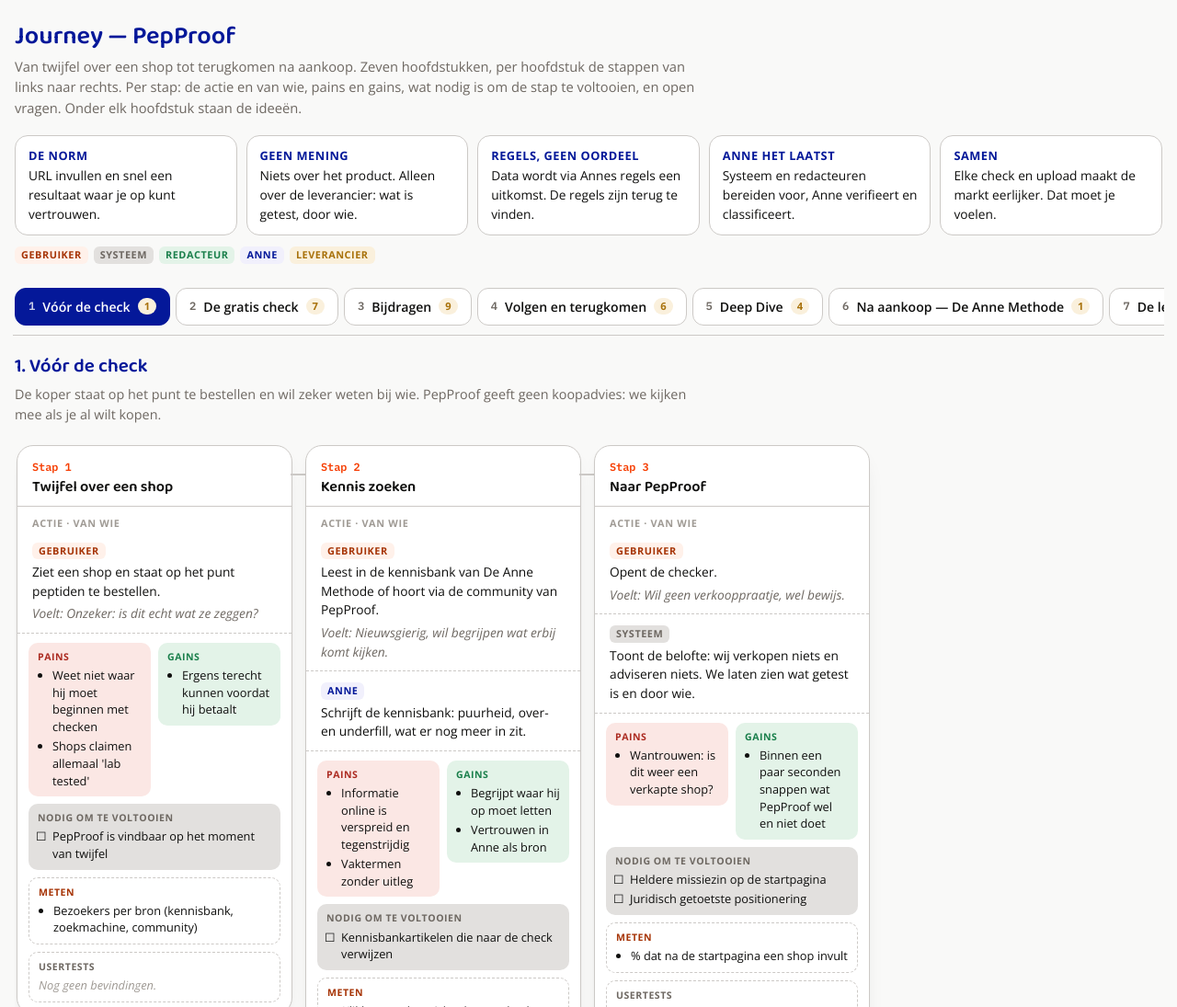
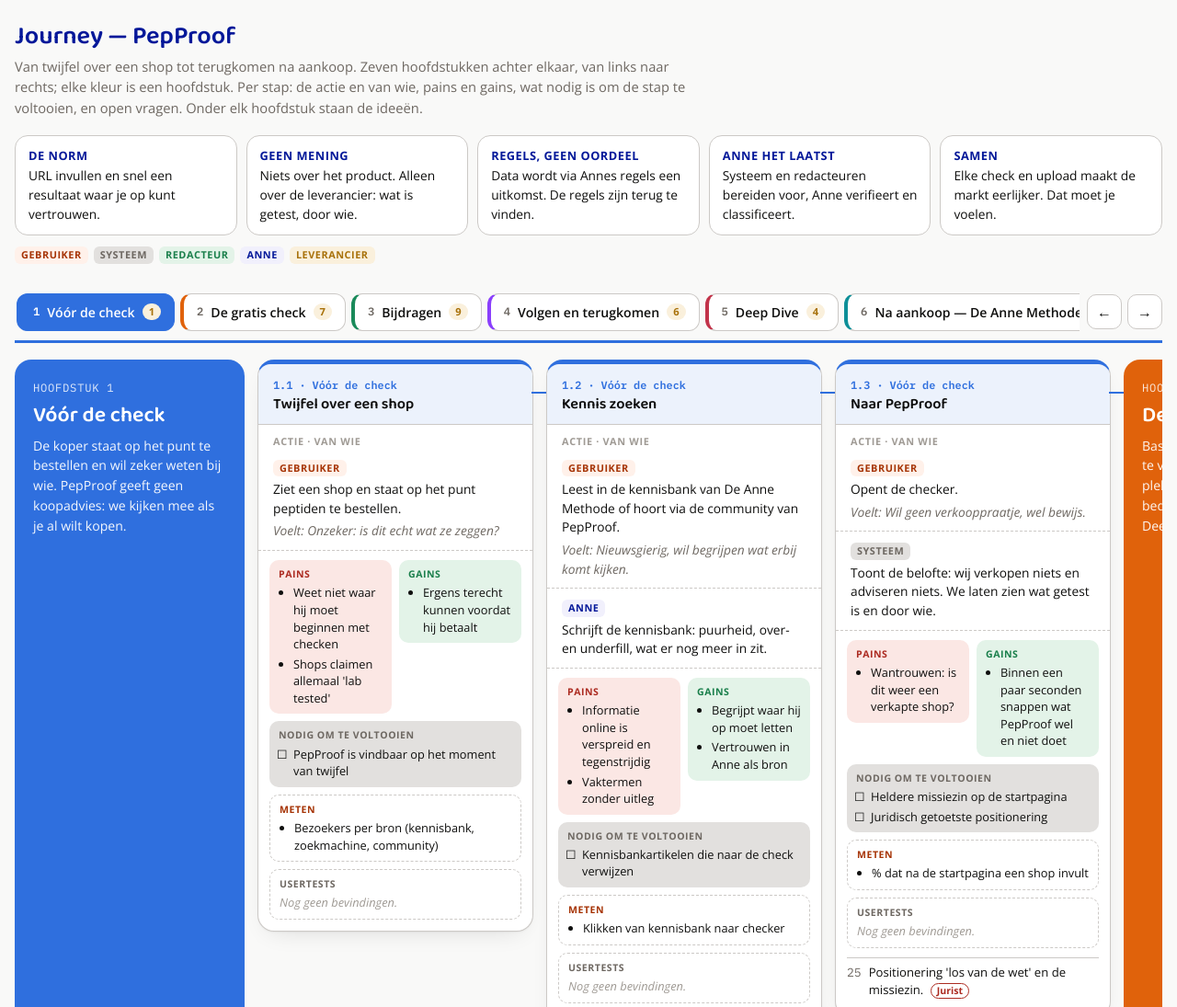
Before and after one commit to ruben427/bedrijfchecker-backend, a website: page admin-journey.html in a window 1280 px wide. Shown: the top 1095 px of the page at 92% size. Drawn offline with nearby package versions, Linux system fonts and the light colour scheme.

Commit message:
Journeypagina: zeven hoofdstukken, meten, usertests en status per idee

```diff
--- a/admin-journey.html
+++ b/admin-journey.html
@@ -35,8 +35,6 @@
     background:var(--surface);color:var(--text);border:1px solid var(--border);display:flex;align-items:center;gap:8px}
   .tab .nr{font-family:var(--font-mono,'IBM Plex Mono',monospace);font-size:.76rem;color:var(--text-muted)}
   .tab .tel{font-size:.7rem;font-weight:700;background:var(--warn-soft);color:var(--warn);border-radius:999px;padding:1px 7px}
-  .tab[aria-selected="true"]{background:var(--heading);border-color:var(--heading);color:var(--surface)}
-  .tab[aria-selected="true"] .nr{color:var(--surface);opacity:.8}
 
   .hoofdstuk-kop{margin:18px 0 4px}
   .hoofdstuk-kop h2{font-family:var(--font-kop,'Baloo 2',sans-serif);color:var(--heading);font-size:1.3rem;margin:0}
@@ -121,6 +119,40 @@
     .pg{grid-template-columns:1fr}
   }
 
+  /* Doorlopende journey met kleur per hoofdstuk */
+  .balk{position:sticky;top:0;z-index:5;background:var(--bg);display:flex;align-items:center;gap:8px;
+    border-bottom:3px solid var(--hk-actief, var(--border));margin-top:18px;transition:border-color .25s}
+  .balk .tabs{flex:1 1 auto;margin:0;border-bottom:0;padding:10px 2px}
+  .navknoppen{display:flex;gap:6px;flex:0 0 auto}
+  .nav{font:inherit;font-size:1rem;font-weight:700;width:38px;height:38px;border-radius:10px;cursor:pointer;
+    background:var(--surface);color:var(--text);border:1px solid var(--border)}
+  .nav:hover{border-color:var(--hk-actief, var(--border))}
+  .tab{border-left:4px solid var(--hk)}
+  .tab[aria-selected="true"]{background:var(--hk);border-color:var(--hk);color:#fff}
+  .tab[aria-selected="true"] .nr{color:#fff}
+  .rail{position:relative}
+  .rail:focus-visible{outline:2px solid var(--hk-actief);outline-offset:4px;border-radius:12px}
+  .stap{border-top:5px solid var(--hk)}
+  .stap .stap-kop{background:color-mix(in srgb, var(--hk) 9%, var(--surface));border-radius:13px 13px 0 0}
+  .stap .stap-nr{color:var(--hk)}
+  .stap:not(:last-child)::after{background:var(--hk)}
+  .hstart{flex:0 0 250px;scroll-snap-align:start;border-radius:18px;padding:22px 20px;position:relative;
+    background:var(--hk);color:#fff;display:flex;flex-direction:column;gap:8px;align-self:stretch;min-height:320px}
+  .hstart-nr{font-family:var(--font-mono,'IBM Plex Mono',monospace);font-size:.76rem;opacity:.85;text-transform:uppercase;letter-spacing:.06em}
+  .hstart h2{margin:0;font-family:var(--font-kop,'Baloo 2',sans-serif);font-size:1.45rem;line-height:1.15;color:#fff}
+  .hstart p{margin:0;font-size:.88rem;line-height:1.55;opacity:.95}
+  .hstart-feit{margin-top:auto;font-size:.78rem;font-weight:600;opacity:.9}
+  .hstart-pijl{position:absolute;right:16px;bottom:14px;font-size:1.4rem;opacity:.7}
+  @media (prefers-color-scheme: dark){
+    .tab[aria-selected="true"],.tab[aria-selected="true"] .nr,.hstart,.hstart h2{color:#17100a}
+  }
+  .ideeen{border-top:5px solid var(--hk-actief, var(--border))}
+  .ideeen h3{color:var(--hk-actief, var(--heading))}
+  @media (max-width:640px){
+    .hstart{flex-basis:70vw;min-height:260px}
+    .navknoppen{display:none}
+  }
+
   @media (max-width:640px){
     .top h1{font-size:1.4rem}
     .stap{flex-basis:84vw}
@@ -132,7 +164,7 @@
 <div class="wrap">
   <div class="top">
     <h1>Journey — PepProof</h1>
-    <p class="sub">Van twijfel over een shop tot terugkomen na aankoop. Zeven hoofdstukken, per hoofdstuk de stappen van links naar rechts.
+    <p class="sub">Van twijfel over een shop tot terugkomen na aankoop. Zeven hoofdstukken achter elkaar, van links naar rechts; elke kleur is een hoofdstuk.
       Per stap: de actie en van wie, pains en gains, wat nodig is om de stap te voltooien, en open vragen. Onder elk hoofdstuk staan de ideeën.</p>
   </div>
 
@@ -152,8 +184,16 @@
     <span class="laan" style="padding:0;border:0"><span class="rol leverancier">Leverancier</span></span>
   </div>
 
-  <div class="tabs" role="tablist" id="tabs"></div>
-  <div id="hoofdstuk"></div>
+  <div class="balk">
+    <div class="tabs" role="tablist" id="tabs"></div>
+    <div class="navknoppen">
+      <button class="nav" id="terug" aria-label="Vorige stap">←</button>
+      <button class="nav" id="verder" aria-label="Volgende stap">→</button>
+    </div>
+  </div>
+  <div class="rail" id="rail" tabindex="0" aria-label="Journey, schuif opzij"></div>
+  <p class="hint">Schuif opzij, gebruik de pijlen, of klik een hoofdstuk. De tab bovenin loopt mee.</p>
+  <section class="ideeen" id="ideeen"></section>
 
 </div>
 
@@ -598,8 +638,9 @@
     '</span> ' + esc(t.tekst || '') + '</li>').join('') + '</ul></div>';
 }
 
-function stapHtml(s, i){
-  let h = '<article class="stap"><div class="stap-kop"><div class="stap-nr">Stap ' + (i+1) + '</div><h3>' + esc(s.titel) + '</h3></div>';
+function stapHtml(s, i, hi){
+  let h = '<article class="stap" data-h="' + hi + '"><div class="stap-kop"><div class="stap-nr">' + (hi+1) + '.' + (i+1) + ' · ' +
+          esc(HOOFDSTUKKEN[hi].titel) + '</div><h3>' + esc(s.titel) + '</h3></div>';
   h += '<div class="sectie-kop">Actie · van wie</div>';
   for (const [sleutel, naam] of ROLLEN){
     const tekst = s[sleutel];
@@ -628,10 +669,20 @@
   return h + '</article>';
 }
 
-function ideeenHtml(hs){
+// Eerste kaart van elk hoofdstuk: markeert de overgang in de doorlopende rail.
+function startHtml(hs, hi){
+  const open = hs.stappen.reduce((n, s) => n + ((s.vragen || []).length), 0);
+  return '<article class="hstart" data-h="' + hi + '" id="h' + (hi+1) + '">' +
+    '<div class="hstart-nr">Hoofdstuk ' + (hi+1) + '</div>' +
+    '<h2>' + esc(hs.titel) + '</h2><p>' + esc(hs.intro) + '</p>' +
+    '<div class="hstart-feit">' + hs.stappen.length + ' stappen · ' + open + ' open vragen · ' + (hs.ideeen || []).length + ' ideeën</div>' +
+    '<div class="hstart-pijl" aria-hidden="true">→</div></article>';
+}
+
+function ideeenHtml(hs, hi){
   const lijstje = hs.ideeen || [];
-  let h = '<section class="ideeen"><h3>Ideeën voor dit hoofdstuk</h3>';
-  if (!lijstje.length) return h + '<p class="hint">Nog geen ideeën.</p></section>';
+  let h = '<h3>Ideeën — ' + (hi+1) + '. ' + esc(hs.titel) + '</h3>';
+  if (!lijstje.length) return h + '<p class="hint">Nog geen ideeën.</p>';
   h += '<div class="idee-tabel"><div class="idee-rij kop"><span>Idee — wat kunnen we doen</span><span>Om wat te bereiken</span><span>Wat brengt het ons</span><span>Status</span></div>';
   for (const d of lijstje){
     const st = STATUSSEN.includes(d.status) ? d.status : 'idee';
@@ -639,35 +690,87 @@
     h += '<div class="idee-rij"><span data-k="Idee">' + esc(d.idee) + '</span><span data-k="Doel">' + esc(d.doel) +
          '</span><span data-k="Brengt">' + esc(d.brengt) + '</span><span><span class="status ' + st + '">' + st + '</span>' + taak + '</span></div>';
   }
-  return h + '</div></section>';
+  return h + '</div>';
 }
 
-function toon(idx){
-  const hs = HOOFDSTUKKEN[idx];
+// Een kleur per hoofdstuk. Donkere modus krijgt een lichtere variant (zie CSS).
+const KLEUREN = ['#2f6fde', '#e0620b', '#1a8a5a', '#8a3ffc', '#c2334a', '#0d8f98', '#a67a00'];
+const KLEUREN_DONKER = ['#7aa7ff', '#ff9a52', '#4cc990', '#b98cff', '#ff7d91', '#4fd0d8', '#e6bb3c'];
+
+let actief = -1, doelH = null, doelTimer = null;
+
+function zetActief(hi){
+  if (hi === actief) return;
+  actief = hi;
+  const hs = HOOFDSTUKKEN[hi];
+  document.documentElement.style.setProperty('--hk-actief', 'var(--hk' + hi + ')');
   document.querySelectorAll('.tab').forEach((t, i) => {
-    t.setAttribute('aria-selected', i === idx ? 'true' : 'false');
-    if (i === idx) { const bar = t.parentNode; bar.scrollLeft = t.offsetLeft - bar.offsetLeft - 8; }
+    const aan = i === hi;
+    t.setAttribute('aria-selected', aan ? 'true' : 'false');
+    if (aan) { const bar = t.parentNode; bar.scrollTo({ left: t.offsetLeft - bar.offsetLeft - 8, behavior: 'smooth' }); }
   });
-  document.getElementById('hoofdstuk').innerHTML =
-    '<div class="hoofdstuk-kop"><h2>' + (idx+1) + '. ' + esc(hs.titel) + '</h2><p>' + esc(hs.intro) + '</p></div>' +
-    '<div class="rail">' + hs.stappen.map(stapHtml).join('') + '</div>' +
-    '<p class="hint">Schuif opzij voor de volgende stap.</p>' +
-    ideeenHtml(hs);
-  try { history.replaceState(null, '', '#h' + (idx+1)); } catch(e){}
+  document.getElementById('ideeen').innerHTML = ideeenHtml(hs, hi);
+  try { history.replaceState(null, '', '#h' + (hi+1)); } catch(e){}
+}
+
+function spring(hi, zacht){
+  const rail = document.getElementById('rail');
+  const doel = document.getElementById('h' + (hi+1));
+  if (!doel) return;
+  doelH = hi; zetActief(hi);
+  clearTimeout(doelTimer); doelTimer = setTimeout(() => { doelH = null; }, 900);
+  rail.scrollTo({ left: doel.offsetLeft - 2, behavior: zacht ? 'smooth' : 'auto' });
+}
+
+function spy(){
+  if (doelH !== null) return;
+  const rail = document.getElementById('rail');
+  const x = rail.scrollLeft + 60;
+  const starts = rail.querySelectorAll('.hstart');
+  let hi = 0;
+  starts.forEach((el, i) => { if (el.offsetLeft <= x) hi = i; });
+  // Helemaal aan het eind: laatste hoofdstuk, ook als de startkaart nog niet links staat.
+  if (rail.scrollLeft + rail.clientWidth >= rail.scrollWidth - 4) hi = starts.length - 1;
+  zetActief(hi);
 }
 
 (function init(){
+  const kleurCss = HOOFDSTUKKEN.map((_, i) => '--hk' + i + ':' + KLEUREN[i % KLEUREN.length]).join(';');
+  const kleurDonker = HOOFDSTUKKEN.map((_, i) => '--hk' + i + ':' + KLEUREN_DONKER[i % KLEUREN_DONKER.length]).join(';');
+  const st = document.createElement('style');
+  st.textContent = ':root{' + kleurCss + '} @media (prefers-color-scheme: dark){:root{' + kleurDonker + '}} ' +
+    HOOFDSTUKKEN.map((_, i) => '[data-h="' + i + '"]{--hk:var(--hk' + i + ')}').join(' ');
+  document.head.appendChild(st);
+
   const tabs = document.getElementById('tabs');
   HOOFDSTUKKEN.forEach((hs, i) => {
     const open = hs.stappen.reduce((n, s) => n + ((s.vragen || []).length), 0);
     const b = document.createElement('button');
-    b.className = 'tab'; b.setAttribute('role', 'tab');
+    b.className = 'tab'; b.setAttribute('role', 'tab'); b.dataset.h = i;
     b.innerHTML = '<span class="nr">' + (i+1) + '</span>' + esc(hs.titel) + (open ? '<span class="tel" title="open vragen">' + open + '</span>' : '');
-    b.onclick = () => toon(i);
+    b.onclick = () => spring(i, true);
     tabs.appendChild(b);
   });
+
+  const rail = document.getElementById('rail');
+  rail.innerHTML = HOOFDSTUKKEN.map((hs, hi) => startHtml(hs, hi) + hs.stappen.map((s, i) => stapHtml(s, i, hi)).join('')).join('');
+  let wacht = false;
+  rail.addEventListener('scroll', () => {
+    if (wacht) return; wacht = true;
+    requestAnimationFrame(() => { wacht = false; spy(); });
+  }, { passive: true });
+
+  const stapBreedte = () => (rail.querySelector('.stap') || rail).offsetWidth + 14;
+  document.getElementById('terug').onclick = () => rail.scrollBy({ left: -stapBreedte(), behavior: 'smooth' });
+  document.getElementById('verder').onclick = () => rail.scrollBy({ left: stapBreedte(), behavior: 'smooth' });
+  rail.addEventListener('keydown', e => {
+    if (e.key === 'ArrowRight') { rail.scrollBy({ left: stapBreedte(), behavior: 'smooth' }); e.preventDefault(); }
+    if (e.key === 'ArrowLeft') { rail.scrollBy({ left: -stapBreedte(), behavior: 'smooth' }); e.preventDefault(); }
+  });
+
   const m = /^#h(\d+)$/.exec(location.hash);
   const start = m ? Math.min(Math.max(parseInt(m[1], 10) - 1, 0), HOOFDSTUKKEN.length - 1) : 0;
-  toon(start);
+  zetActief(start);
+  if (start) requestAnimationFrame(() => spring(start, false));
 })();
 </script>
```
